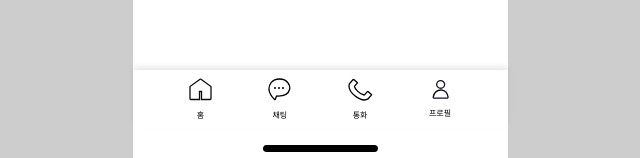
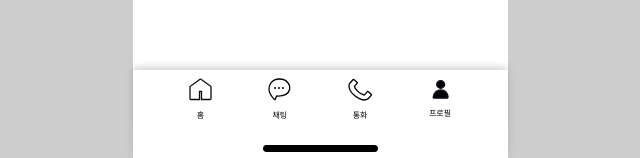
Before and after one commit to CEOS-Developers/react-messenger-19th, a React (Create React App) app: page /Profile in a window 1280 px wide. Shown: the part 642-800 px from the top of the page, without its empty margins (320-960 px from the left). Built offline with nearby package versions, Linux system fonts and the light colour scheme.

Commit message:
feat: footer, header 고정

```diff
--- a/src/App.tsx
+++ b/src/App.tsx
@@ -40,19 +40,23 @@ export default App;
 
 const FullContainer = styled.div`
 	width: 100%;
-	min-height: 100vh;
+	height: 100vh; // 화면의 전체 높이를 정확히 사용
 	background-color: #cdcdcd;
 	display: flex;
 	justify-content: center;
+	align-items: flex-start; // 세로 정렬을 위해 추가
+	overflow: hidden; // 스크롤바가 전혀 나타나지 않도록 설정
 `;
 
 const MobileContainer = styled.div`
 	width: 375px;
-
+	height: 100vh; // 화면 높이와 동일하게 설정
 	background-color: white;
+	overflow-y: scroll; // 내용이 이 높이를 초과할 경우에만 스크롤바 활성화
+	padding-top: 29px;
 
 	@media (max-width: 768px) {
 		width: 100%;
-		/* height: calc(100vh - 60px); */
+		padding-top: 0px;
 	}
 `;
--- a/src/components/common/FooterMenu.tsx
+++ b/src/components/common/FooterMenu.tsx
@@ -16,8 +16,8 @@ interface Tab {
 const tabs: Tab[] = [
 	{ Icon: HomeIcon, text: '홈', path: '/' },
 	{ Icon: MessageIcon, text: '채팅', path: '/ChatList' },
-	{ Icon: CallIcon, text: '통화', path: '/' },
-	{ Icon: ProfileIcon, text: '프로필', path: '/' },
+	{ Icon: CallIcon, text: '통화', path: '/Call' },
+	{ Icon: ProfileIcon, text: '프로필', path: '/Profile' },
 ];
 
 interface FooterMenuProps {
--- a/src/components/common/Header.tsx
+++ b/src/components/common/Header.tsx
@@ -16,8 +16,11 @@ export default function Header(props: HeaderProps): JSX.Element {
 }
 
 const Wrapper = styled.div<{ color: string }>`
+	position: fixed; // 위치를 고정시킴
+	top: 0; // 화면 하단에 위치
 	display: flex;
 	background-color: ${props => props.color};
+	width: 375px;
 
 	padding: 5px 15px;
 	justify-content: space-between;
--- a/src/components/common/MergeFooter.tsx
+++ b/src/components/common/MergeFooter.tsx
@@ -23,7 +23,13 @@ export default function MergeFooter(): React.ReactNode {
 }
 
 const MainFooter = styled.div`
-	width: 100%;
-	position: absolute;
-	bottom: 0;
+	position: fixed; // 위치를 고정시킴
+	bottom: 0; // 화면 하단에 위치
+	width: 375px;
+	background-color: white; // 배경색 지정 (필요에 따라 조정)
+	box-shadow: 0 -2px 10px rgba(0, 0, 0, 0.1); // 상단에 그림자 효과를 줘서 더 돋보이게 함
+
+	@media (max-width: 768px) {
+		width: 100%; // 뷰포트 너비가 768px 이하일 때 전체 너비를 사용
+	}
 `;
```
